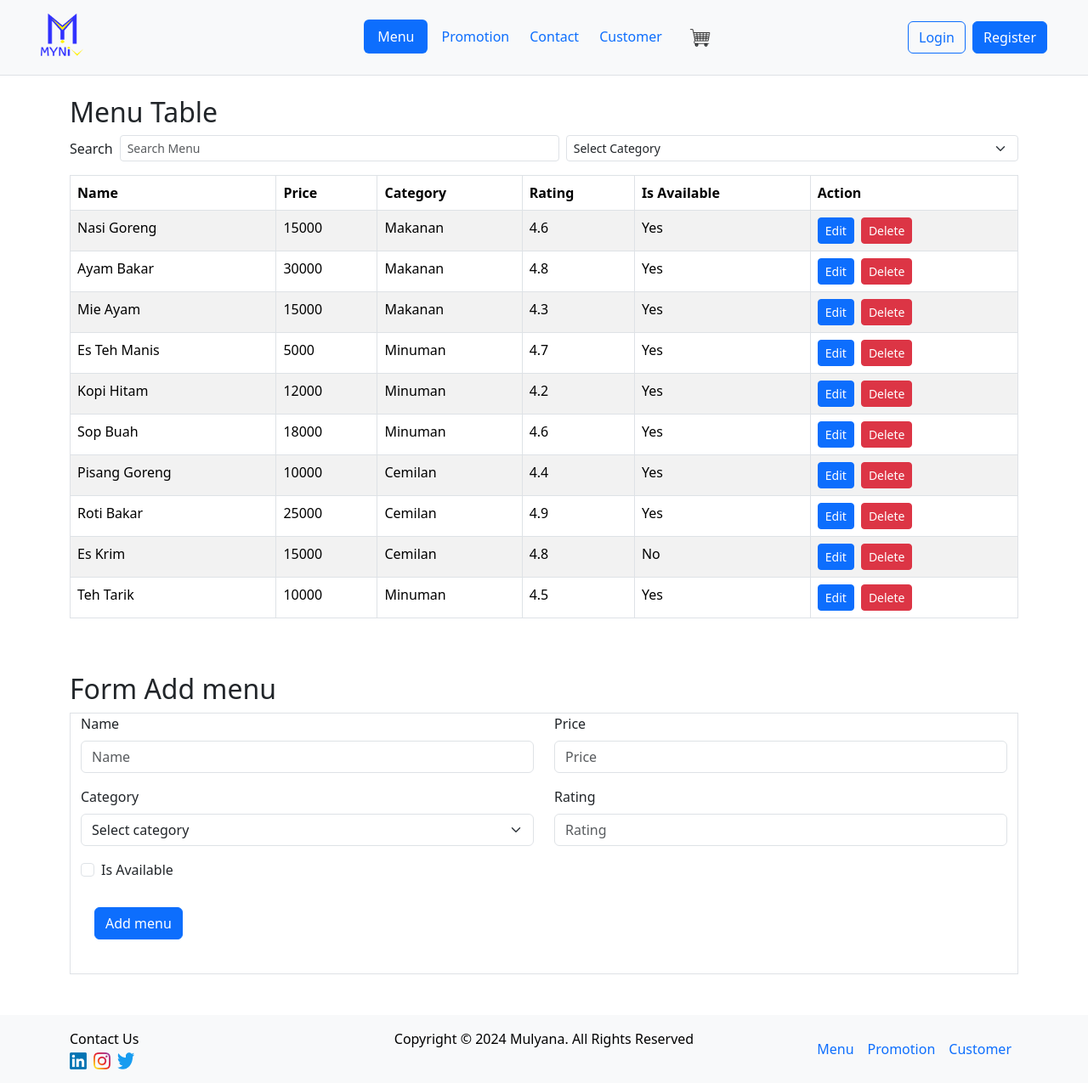
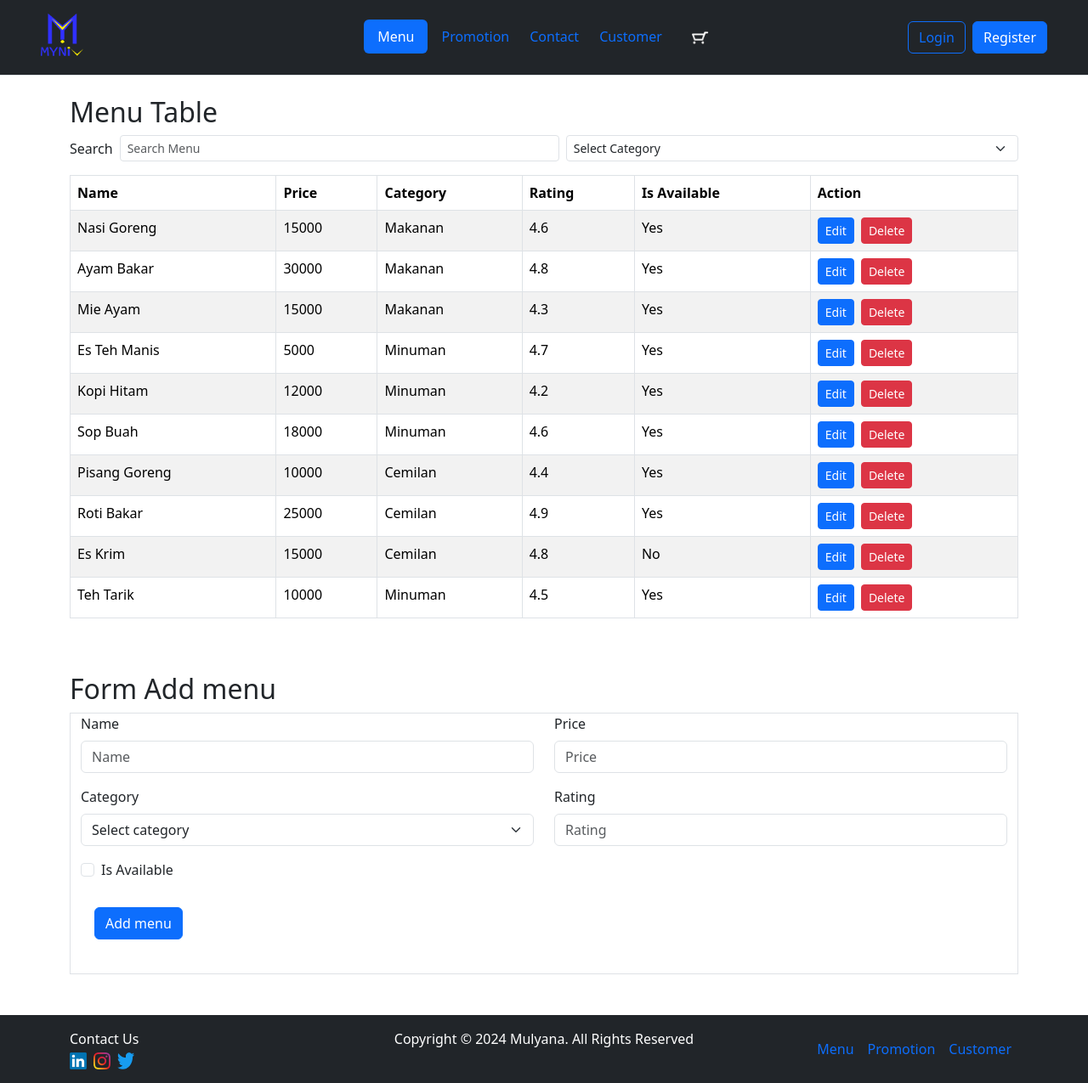
Before and after one commit to Myniv/OnlineFoodOrderingSystem, a React (Vite) app: page / in a window 1280 px wide. Shown: the whole page at 85% size. Built offline with nearby package versions, Linux system fonts and the light colour scheme.

Commit message:
Update Header Footer bg

```diff
--- a/src/component/Footer.jsx
+++ b/src/component/Footer.jsx
@@ -3,7 +3,7 @@
   const year = new Date().getFullYear();
   return (
     // <div class="d-flex flex-column min-vh-100">
-    <footer className="p-3 bg-light text-black mt-5 ">
+    <footer className="p-3 mt-5 bg-dark text-white">
       <div className="container">
         <div className="row">
           <div className="col">
--- a/src/component/Header.jsx
+++ b/src/component/Header.jsx
@@ -3,7 +3,7 @@
 //Import image immediately in html with //img/MynivLogo1.png
 const Header = () => {
   return (
-    <header className="d-flex flex-wrap align-items-center justify-content-center justify-content-md-between py-3 mb-4 border-bottom bg-light">
+    <header className="d-flex flex-wrap align-items-center justify-content-center justify-content-md-between py-3 mb-4 border-bottom bg-dark text-white">
       <div className="col-md-3 mb-2 mb-md-0 mx-5">
         <a
           href="/"
```
Also changed, not shown: public/img/cart.png.
